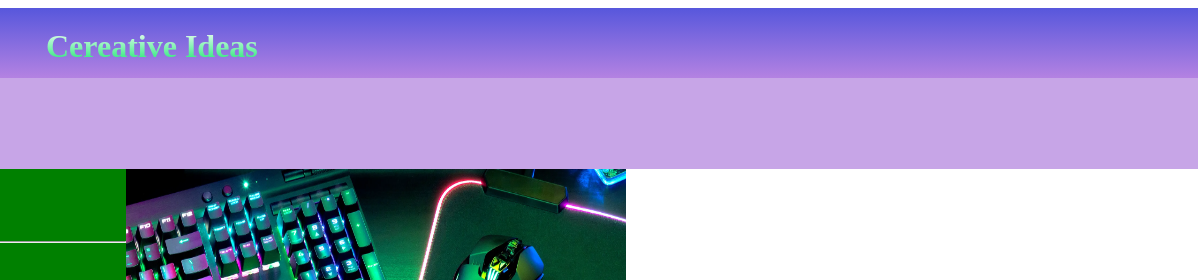
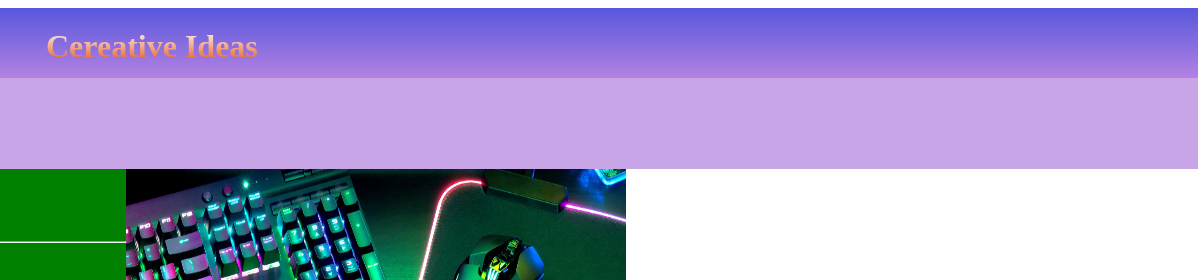
Before and after one commit to MhaRabih/ischool-test2, a plain HTML site: page index.html in a window 1280 px wide. Shown: the top 280 px of the page, 82-1280 px from the left. Drawn offline with Linux system fonts and the light colour scheme.

Commit message:
orange-h1

```diff
--- a/style.css
+++ b/style.css
@@ -94,7 +94,7 @@ h1{
     text-align: center;
     float: left;
     color: rgb(255, 255, 255);
-  background: -webkit-linear-gradient(#ffffff, #11e76a);
+  background: -webkit-linear-gradient(#ffffff, #e75111);
   -webkit-background-clip: text;
   -webkit-text-fill-color: transparent;
 
```
